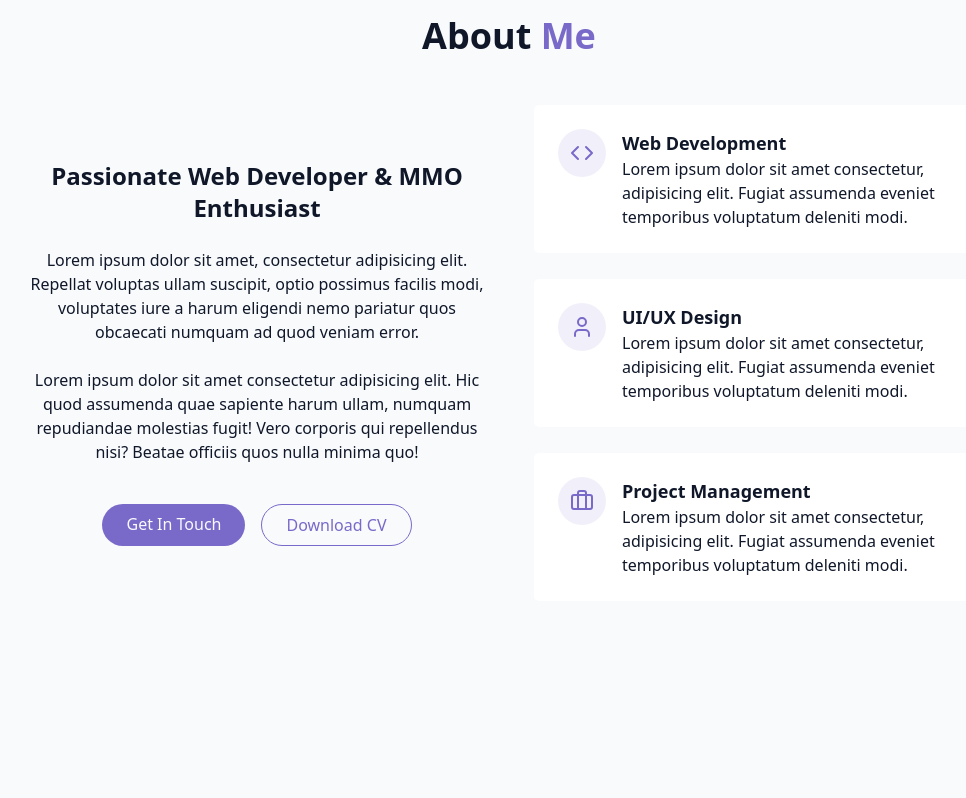
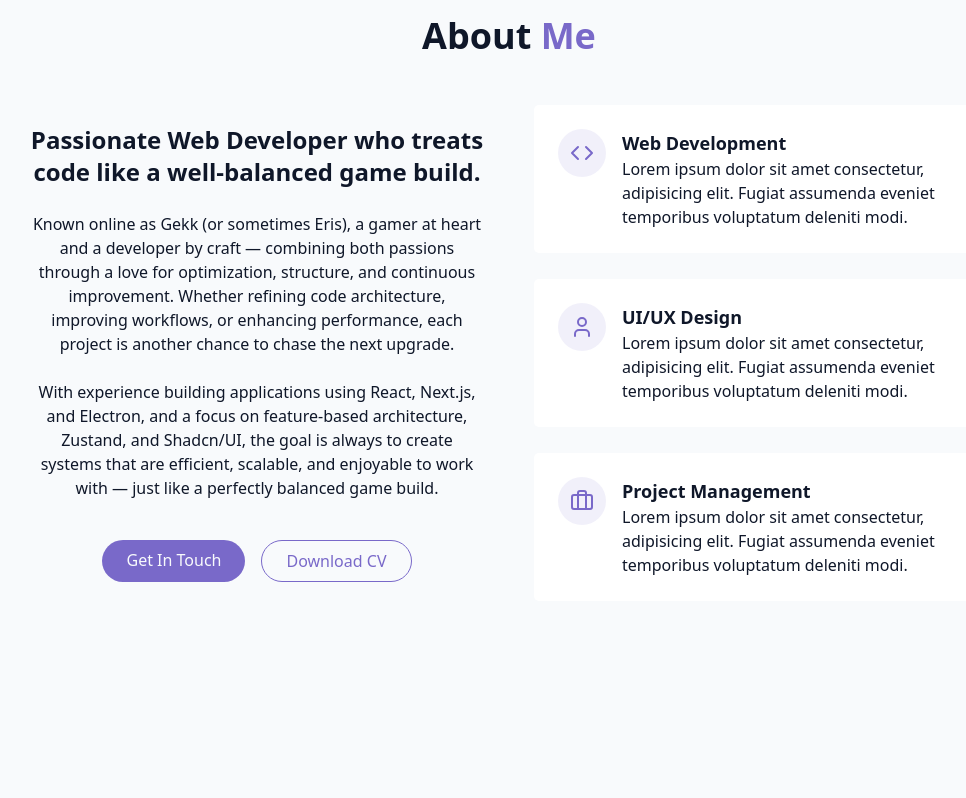
Before and after one commit to Andrei-Cervantes/portfolio, a React (Vite) app: page / in a window 1280 px wide. Shown: the part 880-1678 px from the top of the page, without its empty margins (131-1097 px from the left). Built offline with nearby package versions, Linux system fonts and the light colour scheme.

Commit message:
supply about me summary and contact section subheading

```diff
--- a/src/components/Sections/AboutSection.tsx
+++ b/src/components/Sections/AboutSection.tsx
@@ -13,21 +13,25 @@ const AboutSection = () => {
         <div className="grid grid-cols-1 md:grid-cols-2 gap-12 items-center">
           <div className="space-y-6">
             <h3 className="text-2xl font-semibold">
-              Passionate Web Developer & MMO Enthusiast
+              Passionate Web Developer who treats code like a well-balanced game
+              build.
             </h3>
 
             <p className="text-muted-foreground">
-              Lorem ipsum dolor sit amet, consectetur adipisicing elit. Repellat
-              voluptas ullam suscipit, optio possimus facilis modi, voluptates
-              iure a harum eligendi nemo pariatur quos obcaecati numquam ad quod
-              veniam error.
+              Known online as Gekk (or sometimes Eris), a gamer at heart and a
+              developer by craft — combining both passions through a love for
+              optimization, structure, and continuous improvement. Whether
+              refining code architecture, improving workflows, or enhancing
+              performance, each project is another chance to chase the next
+              upgrade.
             </p>
 
             <p className="text-muted-foreground">
-              Lorem ipsum dolor sit amet consectetur adipisicing elit. Hic quod
-              assumenda quae sapiente harum ullam, numquam repudiandae molestias
-              fugit! Vero corporis qui repellendus nisi? Beatae officiis quos
-              nulla minima quo!
+              With experience building applications using React, Next.js, and
+              Electron, and a focus on feature-based architecture, Zustand, and
+              Shadcn/UI, the goal is always to create systems that are
+              efficient, scalable, and enjoyable to work with — just like a
+              perfectly balanced game build.
             </p>
 
             <div className="flex flex-col sm:flex-row gap-4 pt-4 justify-center">
--- a/src/components/Sections/ContactsSection.tsx
+++ b/src/components/Sections/ContactsSection.tsx
@@ -11,9 +11,9 @@ const ContactsSection = () => {
         </h2>
 
         <p className="text-center text-muted-foreground mb-12 max-w-2xl mx-auto">
-          Lorem ipsum, dolor sit amet consectetur adipisicing elit. Provident
-          asperiores esse voluptas, repudiandae consequuntur atque libero quasi
-          dolorum nulla ratione.
+          Every great project starts with the right party. Whether it’s a new
+          build, an idea to optimize, or just a good dev talk — let’s connect
+          and make it happen.
         </p>
 
         <div className="grid grid-cols-1 md:grid-cols-2 gap-8 justify-center items-center">
```
